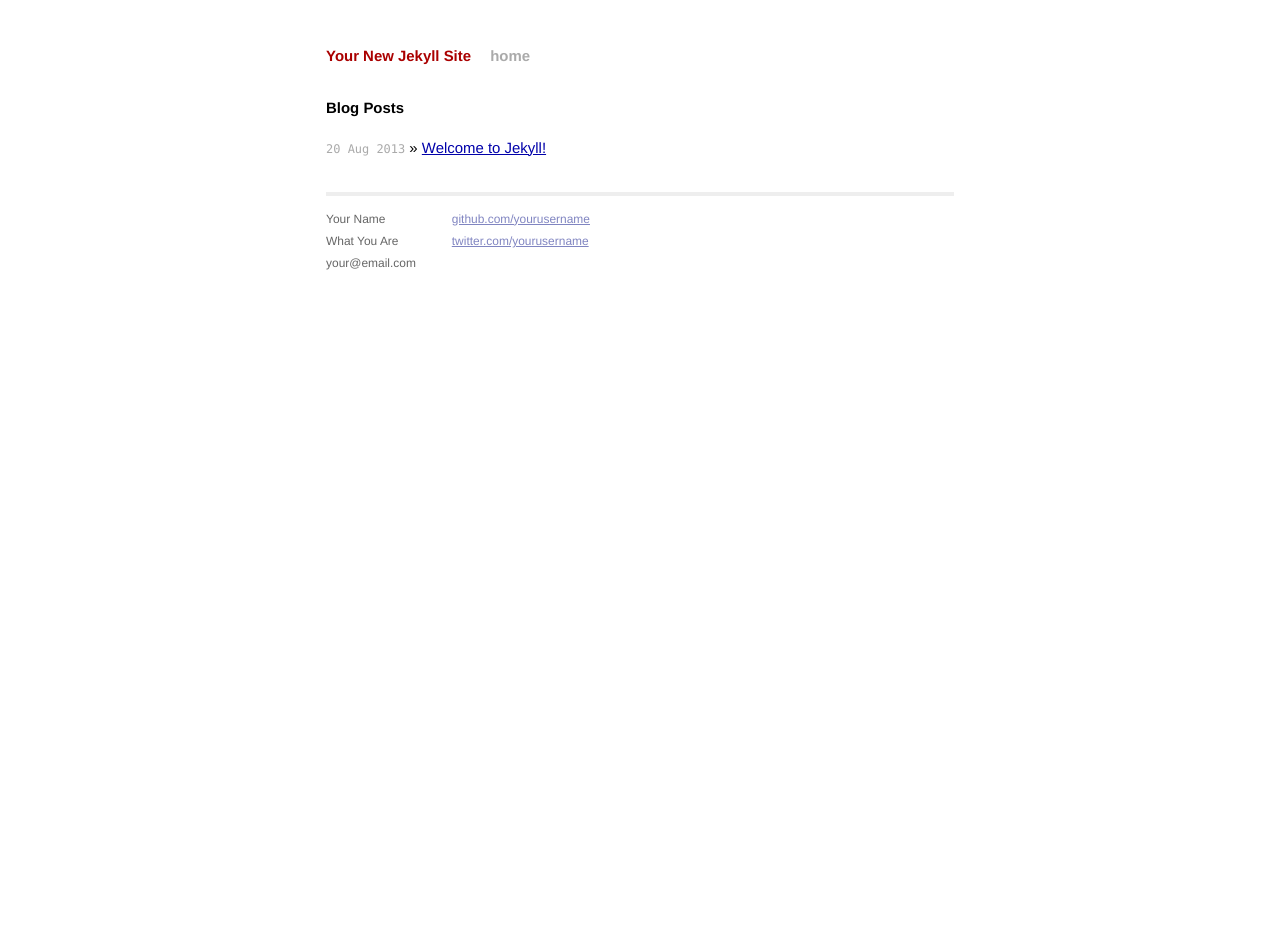
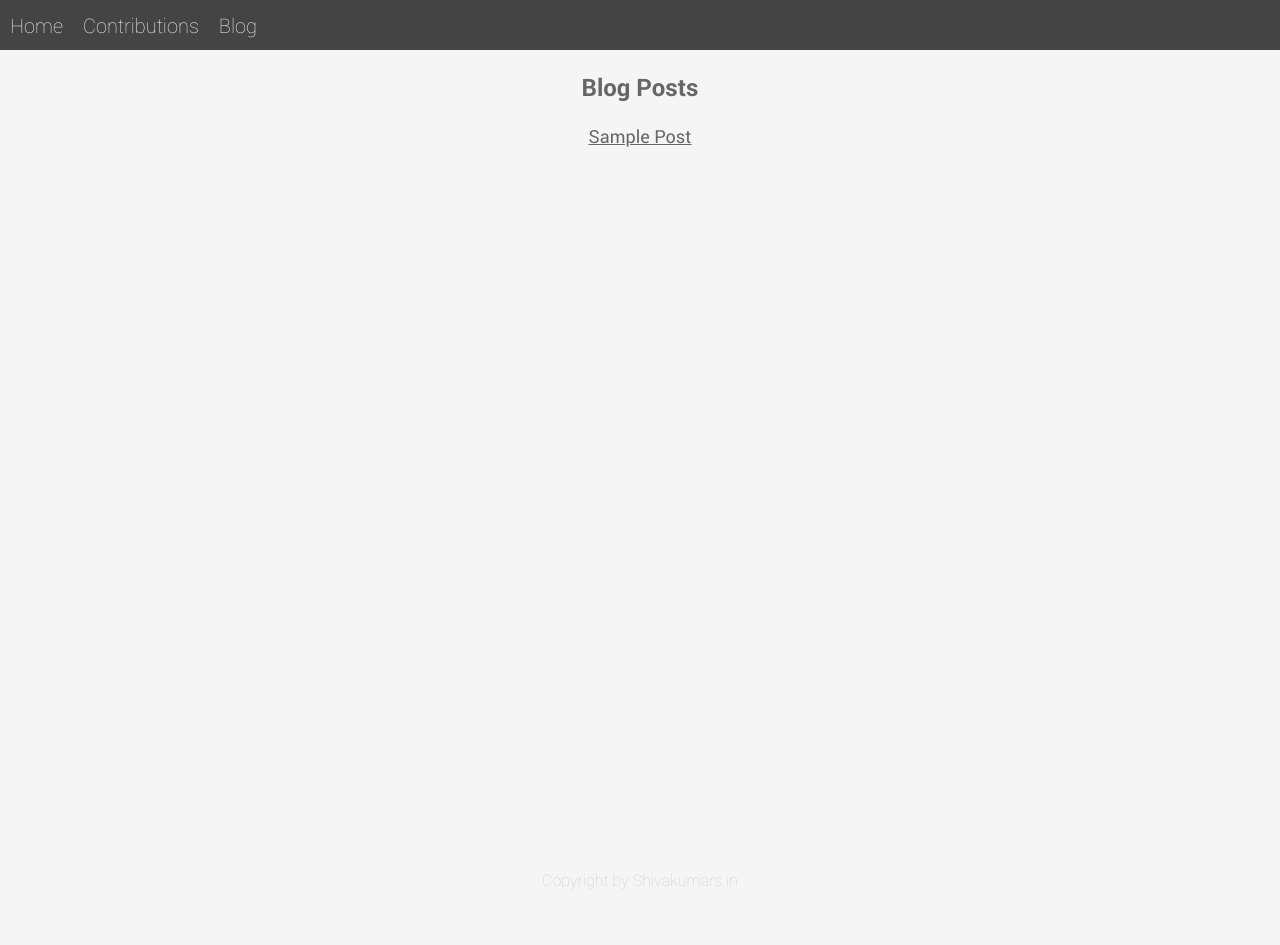
Before and after one commit to shivakumars/shivakumars.github.io, a Jekyll site: the page built from index.html, in a window 1280 px wide. Built offline with Jekyll 4.4.1, drawn with Linux system fonts in a browser that asks for light colours; after the commit the page ends 900 px from its top, so only the background shows below that.

Commit message:
Blog Index Page Modified

```diff
--- a/_posts/2013-08-20-welcome-to-jekyll.markdown
+++ /dev/null
@@ -1,6 +0,0 @@
----
-layout: blogpages
-title:  "Welcome to Jekyll!"
-date:   2013-08-20 22:21:58
-categories: jekyll update
----
--- /dev/null
+++ b/_posts/2013-08-21-Sample.markdown
@@ -0,0 +1,6 @@
+---
+layout: blogpages
+title:  "Sample Post"
+date:   2013-08-21 22:21:58
+categories: jekyll update
+---
--- a/css/style.css
+++ b/css/style.css
@@ -179,3 +179,17 @@ a, a:visited, a:hover, a:active {
     left: 0;
     right: 0;
 }
+
+/*Blog CSS*/
+.blogTitle{
+	text-align: center;
+	font-size: 24px;
+	font-family: Roboto-Bold;
+	color:#666;
+}
+.postItems{
+	text-align: center;
+	font-size: 18px;
+	font-family: Roboto-Regular;
+	color:#666;
+}
--- a/index.html
+++ b/index.html
@@ -1,13 +1,16 @@
 ---
-layout: default
-title: Your New Jekyll Site
+layout: myblog
+title: shivakumars.in
 ---
 
 <div id="home">
-  <h1>Blog Posts</h1>
-  <ul class="posts">
+  <div class="blogTitle">Blog Posts</div>
+  <br>
+  <div>
     {% for post in site.posts %}
-      <li><span>{{ post.date | date_to_string }}</span> &raquo; <a href="{{ post.url }}">{{ post.title }}</a></li>
+    	<div class="postItems">
+    		<a href="{{ post.url }}">{{ post.title }}</a>
+    	</div>
     {% endfor %}
-  </ul>
+  </div>
 </div>
```
Also changed, not shown: 5 other files.
